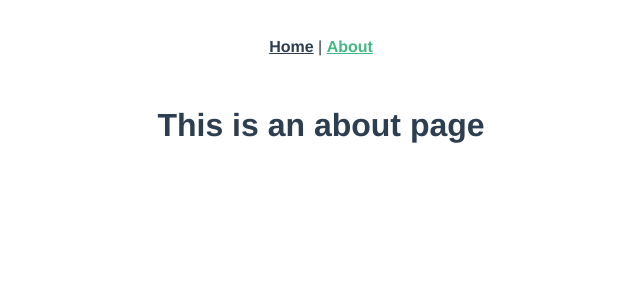
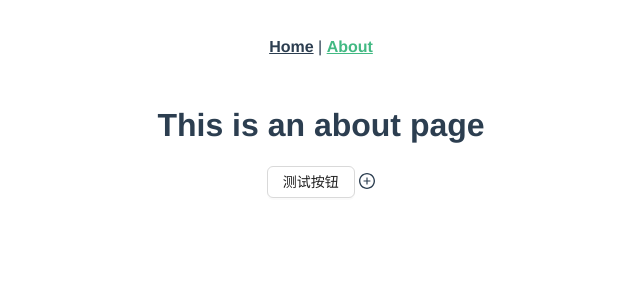
Before and after one commit to Poss-xiaohu/mytrain-front, a Vue app: page /about in a window 1280 px wide. Shown: the top 300 px of the page, without its empty margins (319-959 px from the left). Built offline with nearby package versions, Linux system fonts and the light colour scheme.

Commit message:
集成Ant Design Vue及其图标

```diff
--- a/package.json
+++ b/package.json
@@ -8,6 +8,8 @@
     "lint": "vue-cli-service lint"
   },
   "dependencies": {
+    "@ant-design/icons-vue": "^7.0.1",
+    "ant-design-vue": "^4.0.7",
     "core-js": "^3.8.3",
     "vue": "^3.2.13",
     "vue-router": "^4.0.3",
--- a/src/main.js
+++ b/src/main.js
@@ -3,4 +3,15 @@ import App from './App.vue'
 import router from './router'
 import store from './store'
 
-createApp(App).use(store).use(router).mount('#app')
+import Antd from 'ant-design-vue';
+import * as Icons from '@ant-design/icons-vue';
+// import 'ant-design-vue/dist/antd.css';
+
+const app = createApp(App);
+app.use(Antd).use(store).use(router).mount('#app');
+
+// 全局使用图标
+const icons = Icons;
+for (const i in icons) {
+  app.component(i, icons[i]);
+}
--- a/src/views/AboutView.vue
+++ b/src/views/AboutView.vue
@@ -1,5 +1,6 @@
 <template>
   <div class="about">
     <h1>This is an about page</h1>
+    <a-button>测试按钮</a-button> <plus-circle-outlined />
   </div>
 </template>
```
Also changed, not shown: 1 other file (tests, documents, lock files or other folders).
